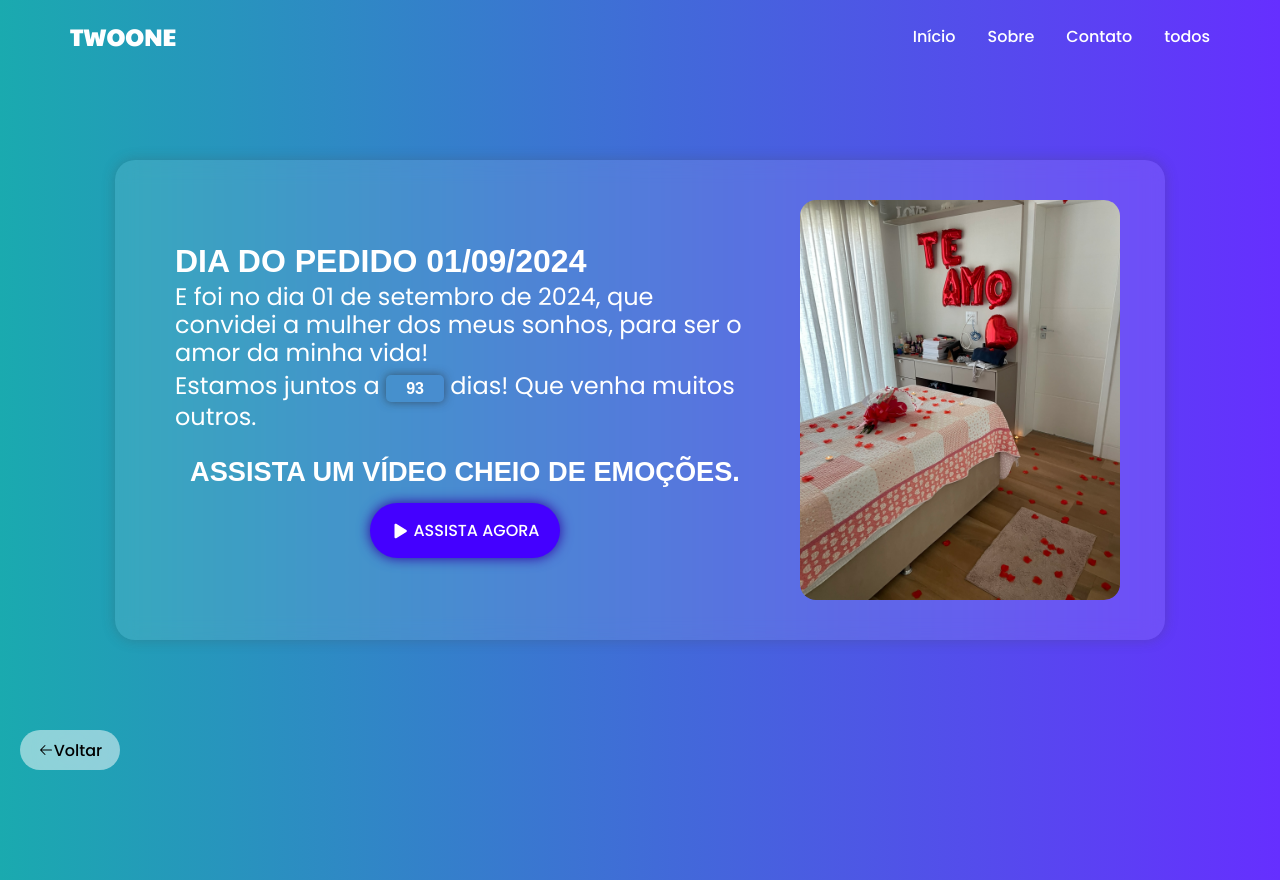
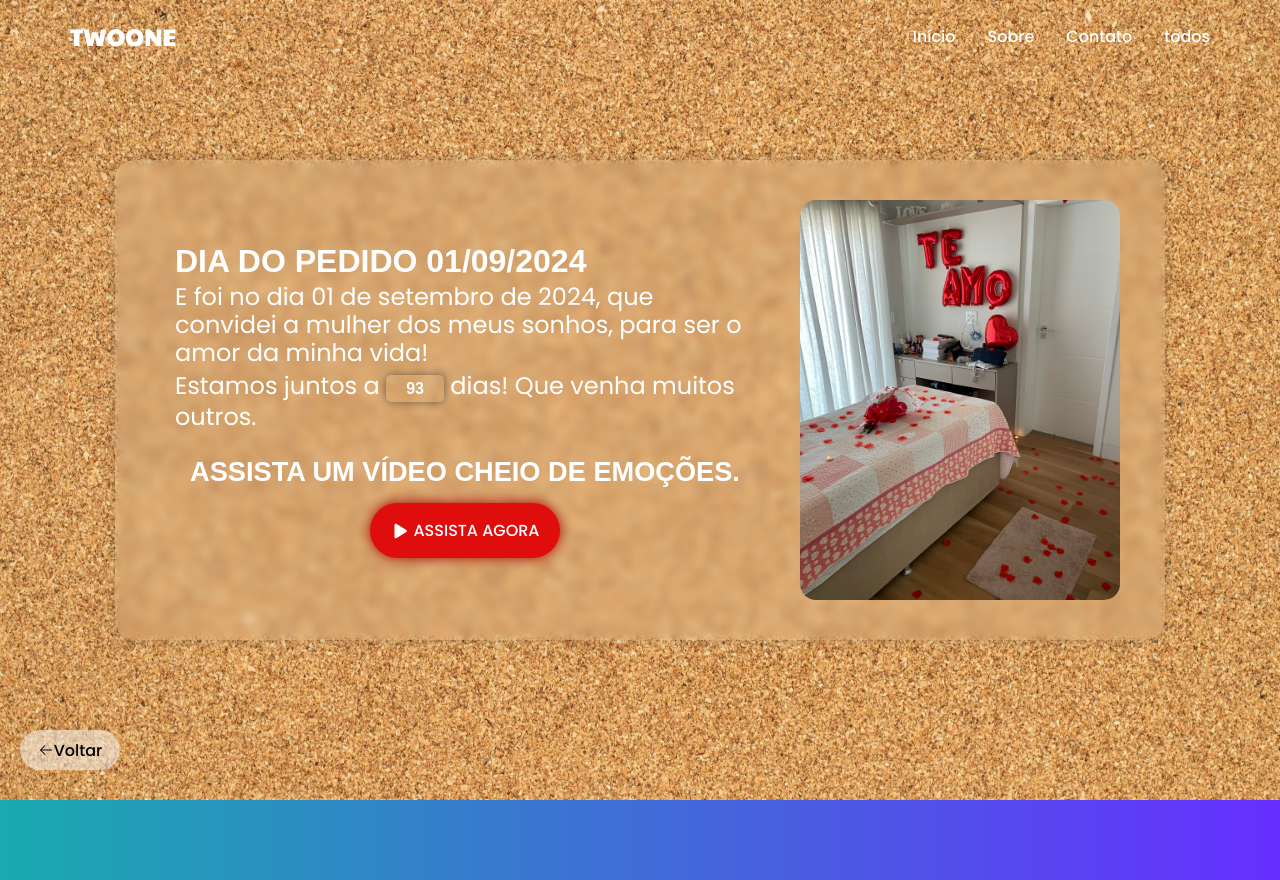
Before and after one commit to Cezarrull/sitetwoone, a React (Vite) app: page /Pedido in a window 1280 px wide. Built offline with nearby package versions, Linux system fonts and the light colour scheme.

Commit message:
:art: new background test :wrench:

```diff
--- a/src/Pages/Home/Home.css
+++ b/src/Pages/Home/Home.css
@@ -2,6 +2,13 @@
     height: 100vh;
     width: 100%;
     position: fixed;
+    display: none;
+}
+.bgMobile {
+    height: 100vh;
+    width: 100%;
+    position: fixed;
+    display: block;
 }
 
 .homeBody {
@@ -18,7 +25,7 @@
 .container {
     padding: 20px 18px;
     background: var(--bgMain);
-    backdrop-filter: blur(15px);
+    backdrop-filter: blur(5px);
     border-radius: 20px;
     margin-bottom: 35vh;
     box-shadow: 0 0 13px var(--shadow);
@@ -28,7 +35,7 @@
 .containerTwo {
     padding: 20px 18px;
     background: var(--bgMain);
-    backdrop-filter: blur(15px);
+    backdrop-filter: blur(5px);
     border-radius: 20px;
     margin-bottom: 35vh;
     box-shadow: 0 0 13px var(--shadow);
@@ -85,6 +92,13 @@
 }
 
 @media screen and (min-width: 768px) {
+    .bg {
+        display: block;
+    }
+    .bgMobile {
+        display: none;
+    }
+
     .container,
     .containerTwo {
         display: flex;
--- a/src/Pages/Home/Home.jsx
+++ b/src/Pages/Home/Home.jsx
@@ -6,12 +6,15 @@ import Image1 from '../../Assets/Home/brava.jpg'
 import Image2 from '../../Assets/Home/carros.jpg'
 import Image3 from '../../Assets/Home/celular.jpg'
 import Image4 from '../../Assets/Home/olhos.jpg'
+import bgImage from '../../Assets/bgImage.jpg'
+import bgMobile from '../../Assets/bgImageMobile.jpg'
 
 export function Home() {
     return (
         <>
         <Header/>
-        <img src={Image2} alt="" className='bg'/>
+        <img src={bgImage} alt="" className='bg'/>
+        <img src={bgMobile} alt="" className='bgMobile'/>
             <div className="homeBody">
                 <Link to="/Pedido" className="buttonHref">
                     <div className="container">
--- a/src/Pages/Pedido/Pedido.css
+++ b/src/Pages/Pedido/Pedido.css
@@ -1,3 +1,16 @@
+.bg {
+    height: 100vh;
+    width: 100%;
+    position: fixed;
+    display: none;
+}
+.bgMobile {
+    height: 100vh;
+    width: 100%;
+    position: fixed;
+    display: block;
+}
+
 .pedidoBody {
     height: 100%;
     background: linear-gradient(to left, var(--purple), var(--green));
@@ -39,7 +52,7 @@
 .containerTwoOrder {
     padding: 18px;
     background: var(--bgMain);
-    backdrop-filter: blur(10px);
+    backdrop-filter: blur(5px);
     border-radius: 20px;
     margin-bottom: 10vh;
     padding-bottom: 5vh;
@@ -72,7 +85,7 @@
 }
 
 .buttonDiv a {
-    background: var(--purpleTwo);
+    background: var(--red);
     box-shadow: 0 0 13px var(--shadowThree);
     padding: 15px 20px;
     display: flex;
@@ -172,6 +185,13 @@
 }
 
 @media screen and (min-width: 768px) {
+    .bg {
+        display: block;
+    }
+    .bgMobile {
+        display: none;
+    }
+
     .containerOrder,
     .containerTwoOrder {
         padding: 5vh 20px;
--- a/src/Pages/Pedido/Pedido.jsx
+++ b/src/Pages/Pedido/Pedido.jsx
@@ -5,12 +5,16 @@ import { Play, ArrowLeft } from '@phosphor-icons/react'
 import { Link } from 'react-router-dom'
 
 import Image1 from '../../Assets/Pedido/quartoTeAmo.jpg'
+import bgImage from '../../Assets/bgImage.jpg'
+import bgMobile from '../../Assets/bgImageMobile.jpg'
 
 export function Pedido() {
     return(
         <>
         <Header />
         <Link to="/" className="buttonBack"><ArrowLeft size={16}/>Voltar</Link>
+        <img src={bgImage} alt="" className='bg'/>
+        <img src={bgMobile} alt="" className='bgMobile'/>
 
             <div className="pedidoBody">
                 <div className="containerOrder">
--- a/src/global.css
+++ b/src/global.css
@@ -4,7 +4,8 @@
     --gray: #dcdcdc;
 
     --purple: #662fff;
-    --purpleTwo: #4400ff;
+
+    --red: #e00d0d;
 
     --green: #1aaaaf;
 
@@ -18,7 +19,7 @@
 
     --shadow: #44444444;
     --shadowTwo: #67c9cc;
-    --shadowThree: #2c02a0;
+    --shadowThree: #a30606;
     --shadowFour: #25252595;
 }
 
```
Also changed, not shown: src/Assets/bgImage.jpg (added), src/Assets/bgImageMobile.jpg (added).
